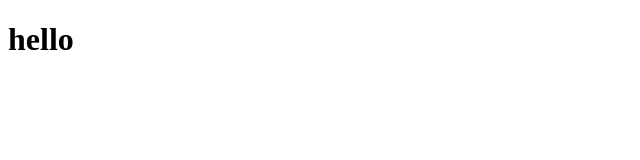
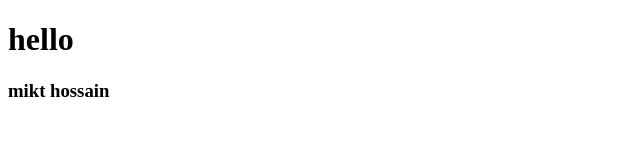
Before and after one commit to Mikat-Hossain/nanocamp-assignment-2, a plain HTML site: page index.html in a window 1280 px wide. Shown: the whole page, without its empty margins (0-640 px from the left). Drawn offline with Linux system fonts and the light colour scheme.

Commit message:
html file is updated

```diff
--- a/index.html
+++ b/index.html
@@ -7,5 +7,6 @@
   </head>
   <body>
     <h1>hello</h1>
+    <h3>mikt hossain</h3>
   </body>
 </html>
```
